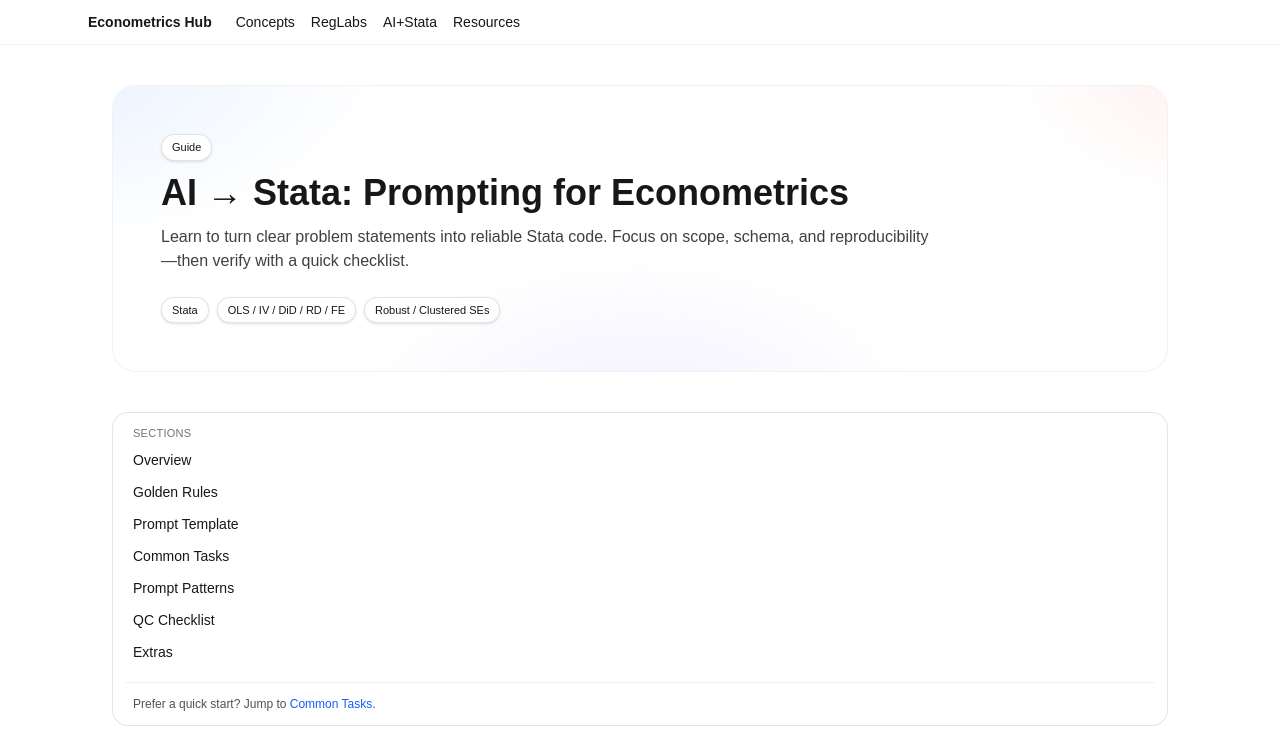
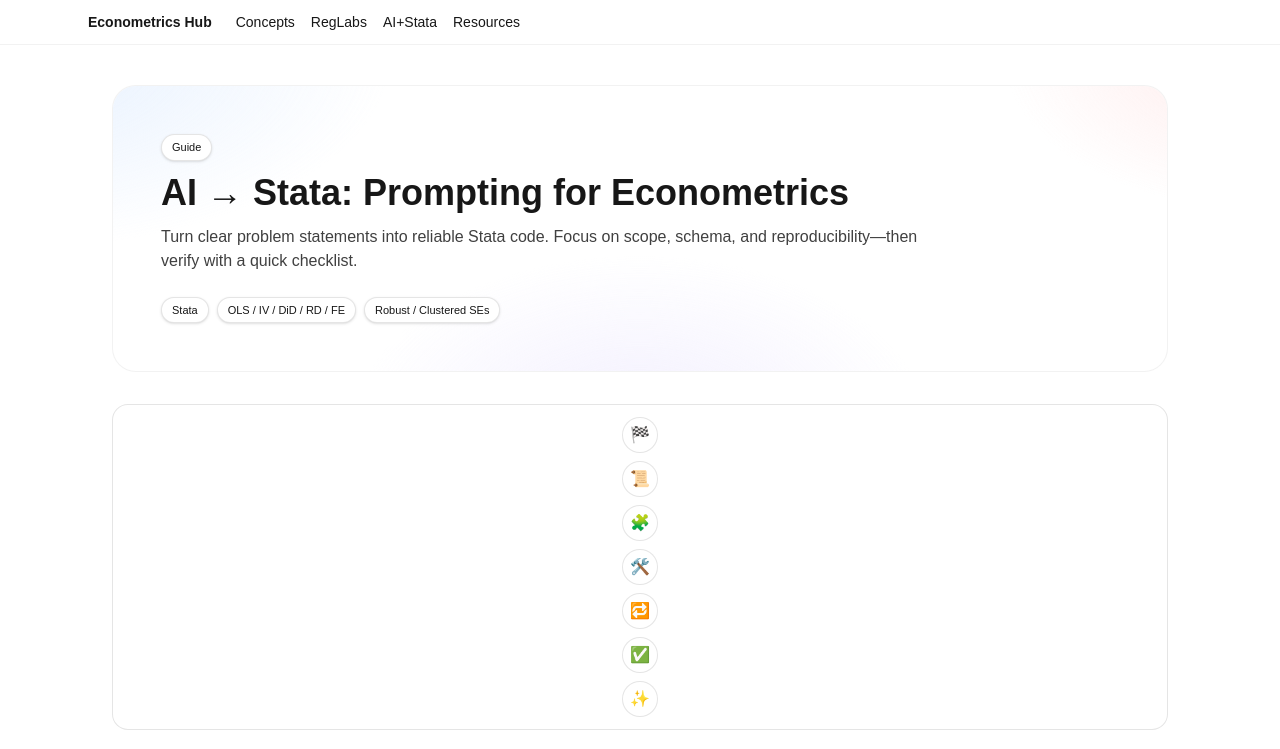
Before and after one commit to zhuoxiang-zhou/econ-site, a Next.js app: page /ai-stata in a window 1280 px wide. Shown: the top 749 px of the page. Built offline with nearby package versions, Linux system fonts and the light colour scheme.

Commit message:
Update AI STATA Page

```diff
--- a/src/app/ai-stata/page.tsx
+++ b/src/app/ai-stata/page.tsx
@@ -155,24 +155,24 @@
 ];
 
 const recipes = [
-  { title: "OLS + robust SEs", code: olsRobust },
-  { title: "IV / 2SLS with first-stage", code: iv2sls },
-  { title: "Difference-in-Differences", code: did },
-  { title: "Regression Discontinuity", code: rd },
-  { title: "Panel FE + clustered SEs", code: fePanel },
+  { id: "r-ols", title: "OLS + robust SEs", code: olsRobust },
+  { id: "r-iv", title: "IV / 2SLS with first-stage", code: iv2sls },
+  { id: "r-did", title: "Difference-in-Differences", code: did },
+  { id: "r-rd", title: "Regression Discontinuity", code: rd },
+  { id: "r-fe", title: "Panel FE + clustered SEs", code: fePanel },
 ];
 
 /* ---------- page ---------- */
 export default function AIStataGuide() {
   const toc = useMemo(
     () => [
-      { id: "top", label: "Overview" },
-      { id: "rules", label: "Golden Rules" },
-      { id: "template", label: "Prompt Template" },
-      { id: "recipes", label: "Common Tasks" },
-      { id: "patterns", label: "Prompt Patterns" },
-      { id: "qc", label: "QC Checklist" },
-      { id: "extras", label: "Extras" },
+      { id: "top", label: "Overview", icon: "🏁" },
+      { id: "rules", label: "Rules", icon: "📜" },
+      { id: "template", label: "Template", icon: "🧩" },
+      { id: "recipes", label: "Tasks", icon: "🛠️" },
+      { id: "patterns", label: "Patterns", icon: "🔁" },
+      { id: "qc", label: "QC", icon: "✅" },
+      { id: "extras", label: "Extras", icon: "✨" },
     ],
     []
   );
@@ -198,8 +198,7 @@
             AI → Stata: Prompting for Econometrics
           </h1>
           <p className="mt-3 max-w-3xl text-neutral-700">
-            Learn to turn clear problem statements into reliable Stata code. Focus on scope,
-            schema, and reproducibility—then verify with a quick checklist.
+            Turn clear problem statements into reliable Stata code. Focus on scope, schema, and reproducibility—then verify with a quick checklist.
           </p>
           <div className="mt-6 flex flex-wrap items-center gap-2">
             <Pill>Stata</Pill>
@@ -209,58 +208,56 @@
         </div>
       </section>
 
-      {/* Grid: sticky TOC + content */}
-      <div className="mt-10 grid gap-6 md:grid-cols-[220px,1fr]">
-        {/* TOC */}
-        <nav className="md:sticky md:top-24 h-max rounded-2xl border border-black/10 bg-white p-3">
-          <div className="text-[11px] uppercase tracking-wide text-neutral-500 px-2 mb-1">
-            Sections
-          </div>
-          <ul className="space-y-1 text-sm">
+      {/* Mobile mini-nav (horizontal) */}
+      <div className="mt-6 md:hidden">
+        <div className="flex flex-wrap gap-2">
+          {toc.map((t) => (
+            <a
+              key={t.id}
+              href={`#${t.id}`}
+              className="text-xs rounded-full border border-black/10 bg-white px-3 py-1"
+            >
+              {t.icon} {t.label}
+            </a>
+          ))}
+        </div>
+      </div>
+
+      {/* Grid: thin sticky sidebar + content */}
+      <div className="mt-8 grid gap-6 md:grid-cols-[56px,1fr]">
+        {/* Thin vertical sidebar (desktop only) */}
+        <aside
+          className="sticky top-24 hidden md:block h-max rounded-2xl border border-black/10 bg-white"
+          aria-label="Section navigation"
+        >
+          <ul className="flex flex-col items-center gap-2 py-3">
             {toc.map((t) => (
               <li key={t.id}>
                 <a
                   href={`#${t.id}`}
-                  className="block rounded-md px-2 py-1 hover:bg-black/5"
+                  title={t.label}
+                  aria-label={t.label}
+                  className="block h-9 w-9 rounded-full border border-black/10 bg-white grid place-items-center hover:shadow-sm hover:border-black/20 transition"
                 >
-                  {t.label}
+                  <span className="text-base" aria-hidden>
+                    {t.icon}
+                  </span>
                 </a>
               </li>
             ))}
           </ul>
-
-          <div className="mt-4 border-t border-black/5 pt-3 px-2 text-[12px] text-neutral-600">
-            Prefer a quick start? Jump to{" "}
-            <a href="#recipes" className="text-blue-600 hover:underline">
-              Common Tasks
-            </a>
-            .
-          </div>
-        </nav>
+        </aside>
 
         {/* Content */}
         <div className="space-y-10">
           <section id="rules" className="rounded-2xl border border-black/10 bg-white p-5">
             <Section id="rules" title="Golden Rules" badge="Read before prompting" />
             <ul className="list-disc pl-5 space-y-1 text-sm">
-              <li>
-                Describe the <strong>data schema</strong> (names, types, meaning).
-              </li>
-              <li>
-                State the <strong>design</strong> (OLS / IV / RD / DiD / FE) and{" "}
-                <strong>SE choice</strong>.
-              </li>
-              <li>
-                Ask for <strong>code only</strong> with concise comments; avoid interactive
-                prompts and placeholders.
-              </li>
-              <li>
-                Keep it <strong>reproducible</strong>: set seed, pin packages (e.g.,{" "}
-                <code>reghdfe</code>), save a do-file.
-              </li>
-              <li>
-                <strong>Verify</strong> with the checklist before using results in reports.
-              </li>
+              <li>Describe the <strong>data schema</strong> (names, types, meaning).</li>
+              <li>State the <strong>design</strong> (OLS / IV / RD / DiD / FE) and <strong>SE choice</strong>.</li>
+              <li>Ask for <strong>code only</strong> with concise comments; avoid interactive prompts and placeholders.</li>
+              <li>Keep it <strong>reproducible</strong>: set seed, pin packages (e.g., <code>reghdfe</code>), save a do-file.</li>
+              <li><strong>Verify</strong> with the checklist before using results in reports.</li>
             </ul>
           </section>
 
@@ -275,9 +272,9 @@
           <section id="recipes" className="rounded-2xl border border-black/10 bg-white p-5">
             <Section id="recipes" title="Common Tasks — Copy-ready Stata" />
             <div className="grid md:grid-cols-2 gap-4">
-              {recipes.map((r, idx) => (
+              {recipes.map((r) => (
                 <div
-                  key={idx}
+                  key={r.id}
                   className="rounded-xl border border-black/10 bg-white/70 p-3 hover:shadow-sm transition"
                 >
                   <div className="mb-2 flex items-center justify-between">
@@ -293,26 +290,11 @@
           <section id="patterns" className="rounded-2xl border border-black/10 bg-white p-5">
             <Section id="patterns" title="Prompt Patterns (for revisions)" />
             <ul className="list-disc pl-5 space-y-2 text-sm">
-              <li>
-                <strong>Tighten scope:</strong>{" "}
-                <em>Return one Stata code block; robust SEs; no graphs; minimal comments.</em>
-              </li>
-              <li>
-                <strong>Match my schema:</strong> paste a short table of names/types (or{" "}
-                <code>describe</code> output).
-              </li>
-              <li>
-                <strong>Swap estimators:</strong>{" "}
-                <em>Rewrite using <code>ivregress 2sls</code> with instrument Z; include
-                first-stage diagnostics.</em>
-              </li>
-              <li>
-                <strong>Panel SEs:</strong> <em>Cluster at id; two-way FE for id & year.</em>
-              </li>
-              <li>
-                <strong>Minimal cleaning:</strong>{" "}
-                <em>Include only necessary recodes; avoid drops unless justified.</em>
-              </li>
+              <li><strong>Tighten scope:</strong> <em>Return one Stata code block; robust SEs; no graphs; minimal comments.</em></li>
+              <li><strong>Match my schema:</strong> paste a short table of names/types (or <code>describe</code> output).</li>
+              <li><strong>Swap estimators:</strong> <em>Rewrite using <code>ivregress 2sls</code> with instrument Z; include first-stage diagnostics.</em></li>
+              <li><strong>Panel SEs:</strong> <em>Cluster at id; two-way FE for id & year.</em></li>
+              <li><strong>Minimal cleaning:</strong> <em>Include only necessary recodes; avoid drops unless justified.</em></li>
             </ul>
           </section>
 
@@ -328,31 +310,20 @@
           <section id="extras" className="rounded-2xl border border-black/10 bg-white p-5">
             <Section id="extras" title="Extras" />
             <ul className="list-disc pl-5 space-y-1 text-sm">
-              <li>
-                <strong>Packages:</strong> <code>reghdfe</code> (two-way FE),{" "}
-                <code>rdrobust</code> (RD), <code>estout / esttab</code> (tables).
-              </li>
-              <li>
-                <strong>Do-file header:</strong>{" "}
-                <em>clear all; version; set more off; set seed;</em> define project-root paths.
-              </li>
-              <li>
-                <strong>Ethics:</strong> you are responsible for verification; cite your own
-                code, not the model.
-              </li>
+              <li><strong>Packages:</strong> <code>reghdfe</code> (two-way FE), <code>rdrobust</code> (RD), <code>estout</code> / <code>esttab</code> (tables).</li>
+              <li><strong>Do-file header:</strong> <em>clear all; version; set more off; set seed;</em> define project-root paths.</li>
+              <li><strong>Ethics:</strong> you are responsible for verification; cite your own code, not the model.</li>
             </ul>
             <div className="mt-4 text-xs text-neutral-500">
-              Tip: keep a <code>/code</code> folder with dated do-files and a minimal{" "}
-              <code>README.md</code> describing data sources and steps.
+              Tip: keep a <code>/code</code> folder with dated do-files and a minimal <code>README.md</code> describing data sources and steps.
+            </div>
+            <div className="mt-3 text-xs text-neutral-500">
+              <Link href="/resources" className="text-blue-600 hover:underline">
+                → See Resources
+              </Link>{" "}
+              for textbooks and data portals.
             </div>
           </section>
-
-          <div className="pt-2 text-xs text-neutral-500">
-            <Link href="/resources" className="text-blue-600 hover:underline">
-              → See Resources
-            </Link>{" "}
-            for textbooks and data portals.
-          </div>
         </div>
       </div>
     </main>
```
